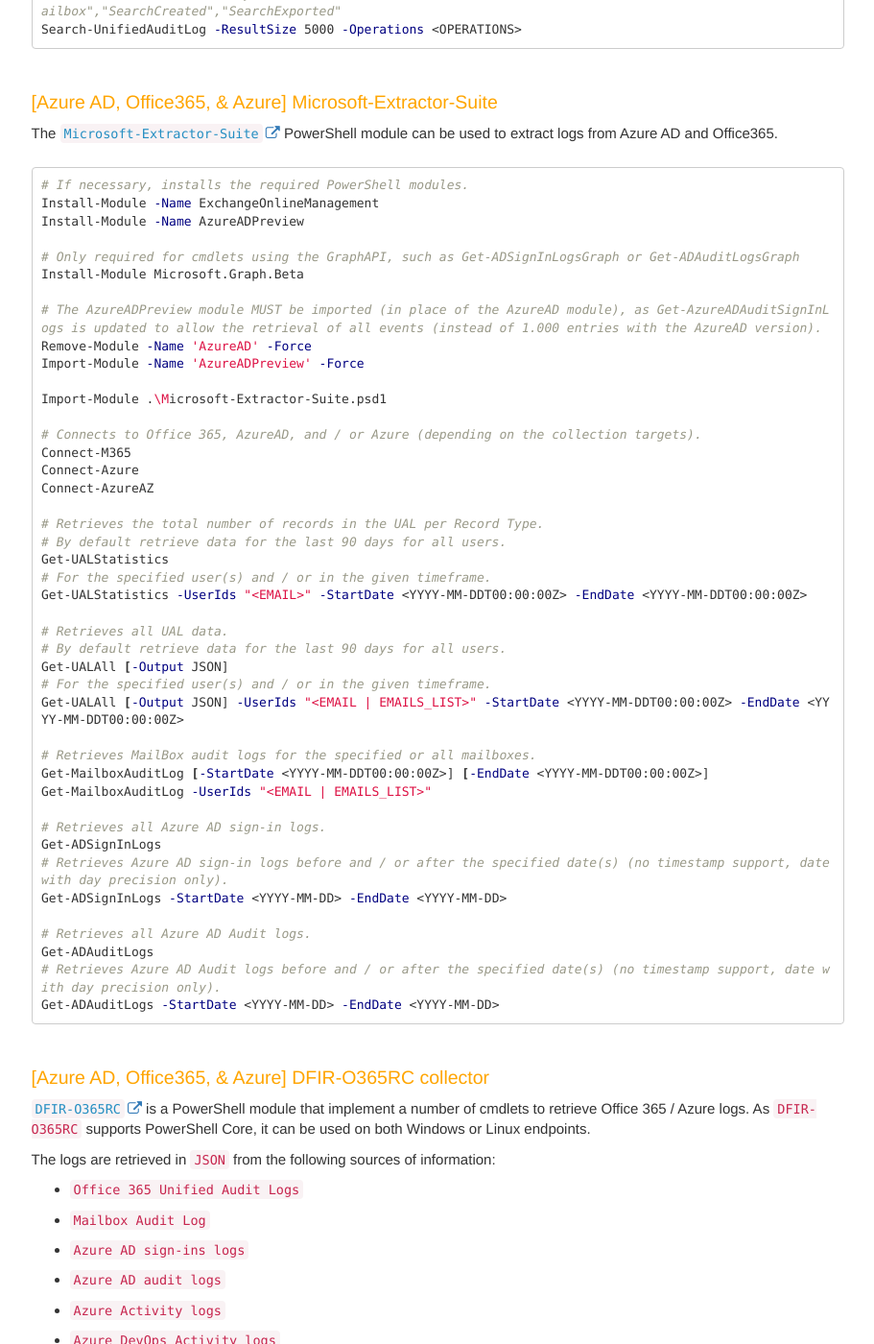
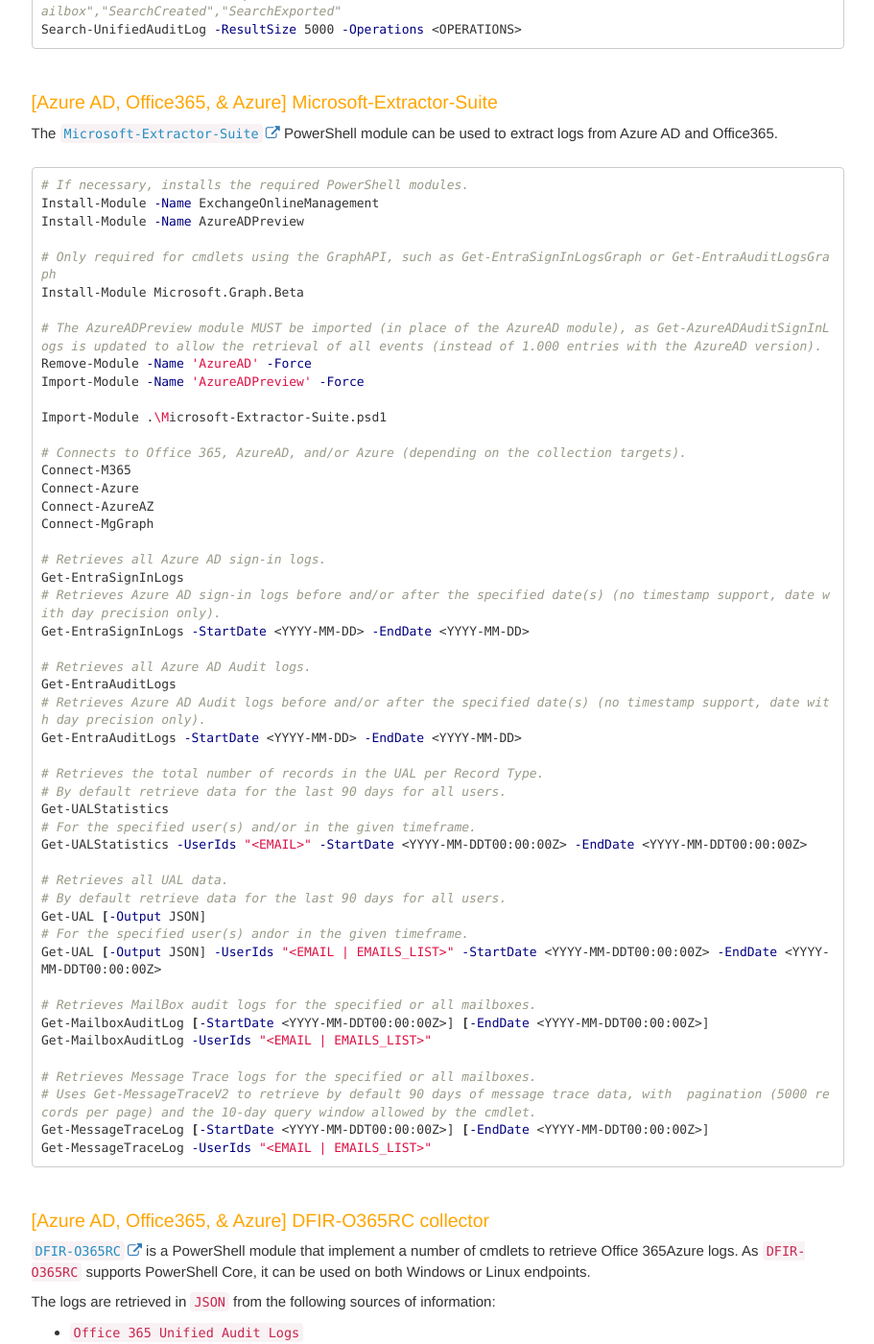
Before and after one commit to Qazeer/artefacts.help, a Jekyll site: the page built from pages/azure/logs_collection_tools.md, in a window 1280 px wide and 1400 px high, scrolled down 1197 px. Shown: the whole window at 96% size, without its empty margins (330-1241 px from the left). Built offline with Jekyll 4.4.1, drawn with Linux system fonts in a browser that asks for light colours; comment, search, counter and statistics services are not loaded; some of the changed text lies outside the part shown.

Commit message:
[Artefacts] O365 - Message Trace & MSE cmdlets update

````diff
--- a/pages/azure/logs_collection_tools.md
+++ b/pages/azure/logs_collection_tools.md
@@ -27,7 +27,7 @@ for paged queries. Requests that would return a large number of events should
 thus automated (for instance with `DFIR-O365RC` or `Microsoft-Extractor-Suite`).
 
 ```bash
-# If necessary, install and / or import the ExchangeOnlineManagement module.
+# If necessary, install and/or import the ExchangeOnlineManagement module.
 Install-Module ExchangeOnlineManagement
 Import-Module ExchangeOnlineManagement
 
@@ -58,7 +58,7 @@ PowerShell module can be used to extract logs from Azure AD and Office365.
 Install-Module -Name ExchangeOnlineManagement
 Install-Module -Name AzureADPreview
 
-# Only required for cmdlets using the GraphAPI, such as Get-ADSignInLogsGraph or Get-ADAuditLogsGraph
+# Only required for cmdlets using the GraphAPI, such as Get-EntraSignInLogsGraph or Get-EntraAuditLogsGraph
 Install-Module Microsoft.Graph.Beta
 
 # The AzureADPreview module MUST be imported (in place of the AzureAD module), as Get-AzureADAuditSignInLogs is updated to allow the retrieval of all events (instead of 1.000 entries with the AzureAD version).
@@ -67,42 +67,48 @@ Import-Module -Name 'AzureADPreview' -Force
 
 Import-Module .\Microsoft-Extractor-Suite.psd1
 
-# Connects to Office 365, AzureAD, and / or Azure (depending on the collection targets).
+# Connects to Office 365, AzureAD, and/or Azure (depending on the collection targets).
 Connect-M365
 Connect-Azure
 Connect-AzureAZ
+Connect-MgGraph
+
+# Retrieves all Azure AD sign-in logs.
+Get-EntraSignInLogs
+# Retrieves Azure AD sign-in logs before and/or after the specified date(s) (no timestamp support, date with day precision only).
+Get-EntraSignInLogs -StartDate <YYYY-MM-DD> -EndDate <YYYY-MM-DD>
+
+# Retrieves all Azure AD Audit logs.
+Get-EntraAuditLogs
+# Retrieves Azure AD Audit logs before and/or after the specified date(s) (no timestamp support, date with day precision only).
+Get-EntraAuditLogs -StartDate <YYYY-MM-DD> -EndDate <YYYY-MM-DD>
 
 # Retrieves the total number of records in the UAL per Record Type.
 # By default retrieve data for the last 90 days for all users.
 Get-UALStatistics
-# For the specified user(s) and / or in the given timeframe.
+# For the specified user(s) and/or in the given timeframe.
 Get-UALStatistics -UserIds "<EMAIL>" -StartDate <YYYY-MM-DDT00:00:00Z> -EndDate <YYYY-MM-DDT00:00:00Z>
 
 # Retrieves all UAL data.
 # By default retrieve data for the last 90 days for all users.
-Get-UALAll [-Output JSON]
-# For the specified user(s) and / or in the given timeframe.
-Get-UALAll [-Output JSON] -UserIds "<EMAIL | EMAILS_LIST>" -StartDate <YYYY-MM-DDT00:00:00Z> -EndDate <YYYY-MM-DDT00:00:00Z>
+Get-UAL [-Output JSON]
+# For the specified user(s) andor in the given timeframe.
+Get-UAL [-Output JSON] -UserIds "<EMAIL | EMAILS_LIST>" -StartDate <YYYY-MM-DDT00:00:00Z> -EndDate <YYYY-MM-DDT00:00:00Z>
 
 # Retrieves MailBox audit logs for the specified or all mailboxes.
 Get-MailboxAuditLog [-StartDate <YYYY-MM-DDT00:00:00Z>] [-EndDate <YYYY-MM-DDT00:00:00Z>]
 Get-MailboxAuditLog -UserIds "<EMAIL | EMAILS_LIST>"
 
-# Retrieves all Azure AD sign-in logs.
-Get-ADSignInLogs
-# Retrieves Azure AD sign-in logs before and / or after the specified date(s) (no timestamp support, date with day precision only).
-Get-ADSignInLogs -StartDate <YYYY-MM-DD> -EndDate <YYYY-MM-DD>
-
-# Retrieves all Azure AD Audit logs.
-Get-ADAuditLogs
-# Retrieves Azure AD Audit logs before and / or after the specified date(s) (no timestamp support, date with day precision only).
-Get-ADAuditLogs -StartDate <YYYY-MM-DD> -EndDate <YYYY-MM-DD>
+# Retrieves Message Trace logs for the specified or all mailboxes.
+# Uses Get-MessageTraceV2 to retrieve by default 90 days of message trace data, with  pagination (5000 records per page) and the 10-day query window allowed by the cmdlet.
+Get-MessageTraceLog [-StartDate <YYYY-MM-DDT00:00:00Z>] [-EndDate <YYYY-MM-DDT00:00:00Z>]
+Get-MessageTraceLog -UserIds "<EMAIL | EMAILS_LIST>"
 ```
 
 ### [Azure AD, Office365, & Azure] DFIR-O365RC collector
 
 [`DFIR-O365RC`](https://github.com/ANSSI-FR/DFIR-O365RC) is a PowerShell module
-that implement a number of cmdlets to retrieve Office 365 / Azure logs. As
+that implement a number of cmdlets to retrieve Office 365Azure logs. As
 `DFIR-O365RC` supports PowerShell Core, it can be used on both Windows or Linux
 endpoints.
 
@@ -171,7 +177,7 @@ $StartDateLimited = $EndDate.adddays(-<DAYS>)
 Get-O365Full -StartDate [$StartDate90 | $StartDateLimited] -Enddate $EndDate
 
 # Get Defender for Office 365 logs, from Office 365 Unified audit logs.
-# Defender logs require an E5 license or a license plan with Microsoft Defender for Office 365 / cloud app security.
+# Defender logs require an E5 license or a license plan with Microsoft Defender for Office 365cloud app security.
 Get-DefenderforO365 -StartDate $StartDate90 -Enddate $EndDate
 
 # Search for activity related to a particular user, IP address or freetext query in the Office 365 Unified audit logs.
````
Also changed, not shown: other parts of pages/azure/logs_collection_tools.md (+1 -1 lines), pages/azure/logs_overview.md (+3 -2 lines).
